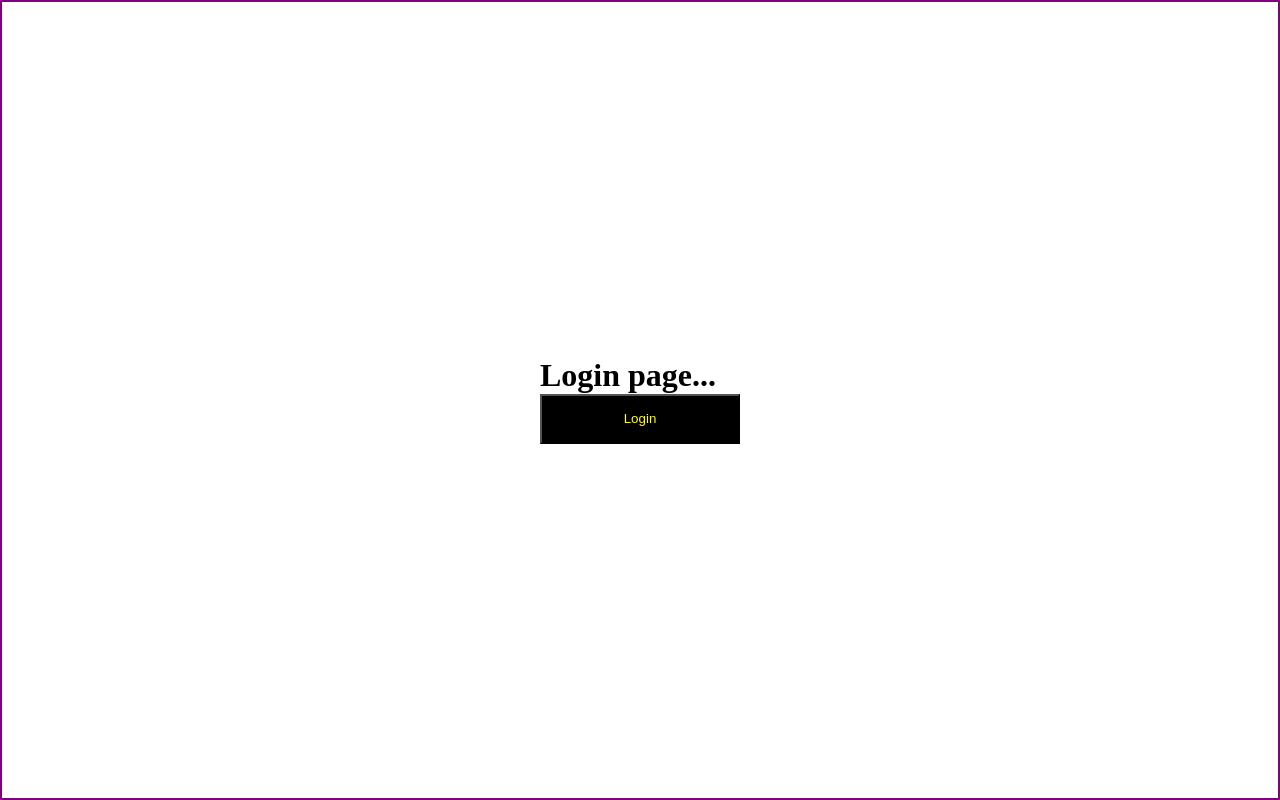
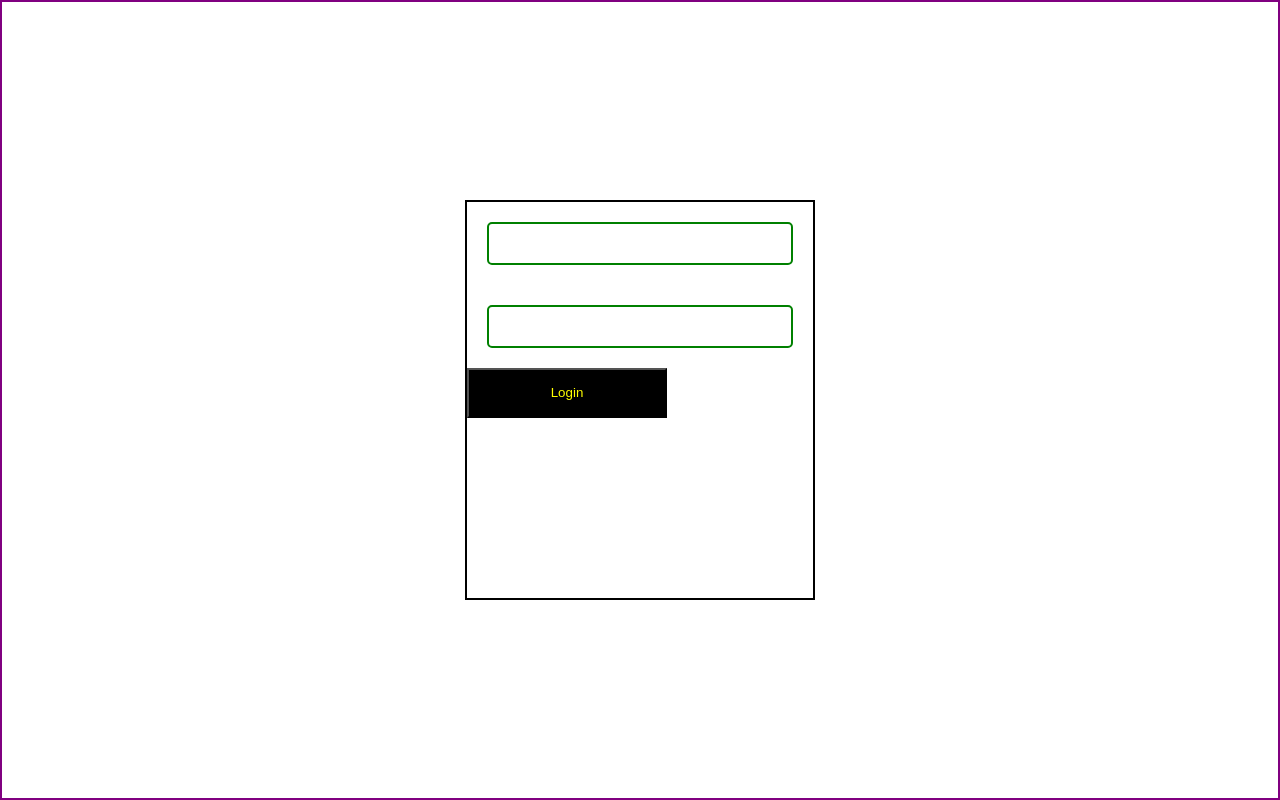
Before and after one commit to codeyourwaytofreedom/the_secretary, a Next.js app: page / in a window 1280 px wide. Built offline with nearby package versions, Linux system fonts and the light colour scheme.

Commit message:
Login screen design started.
Font imported and applied.

Will make a 3D Paylock animation.

Keep going.

Remember why you started.

```diff
--- a/components/login.tsx
+++ b/components/login.tsx
@@ -1,5 +1,6 @@
 import l from "../styles/Login.module.css";
 import { useRouter } from 'next/router';
+import { MouseEvent } from 'react';
 
 type clinic = {
     name:string,
@@ -8,8 +9,9 @@ type clinic = {
 const Login = () => {
     const router = useRouter();
 
-    const handle_login = async () => {
-        const res = await fetch("https://the-secretary-codeyourwaytofreedom.vercel.app//api/hello",{
+    const handle_login = async (e:MouseEvent<HTMLButtonElement>) => {
+        e.preventDefault();
+        const res = await fetch("http://localhost:3000/api/hello",{
             method: "POST",
             body:JSON.stringify(
                 {
@@ -27,12 +29,24 @@ const Login = () => {
 
     return (
         <div className={l.login}>
-            <div>
-                <h1>Login page...</h1>
-                <button onClick={handle_login}>Login</button>
+            <div className={l.login_shell}>
+                <form>
+                    <div className={l.login_shell_line}>
+                        <input type="text" />
+                    </div>
+                    <div className={l.login_shell_line}>
+                        <input type="text" />
+                    </div>
+                    <button type="submit" onClick={(e)=>handle_login(e)}>Login</button>
+                </form>
+
             </div>
         </div>
      );
 }
 
 export default Login;
+
+
+
+//"https://the-secretary-codeyourwaytofreedom.vercel.app//api/hello"
--- a/pages/api/hello.ts
+++ b/pages/api/hello.ts
@@ -19,7 +19,7 @@ export default async function handler(
   res: NextApiResponse
 ) {
 
-  //DATABASE CONNECTION
+  //DATABASE CONNECTION buraya try catch ekle
   const client = await connectToDatabase();
   const members = await client.db("clinics").listCollections().toArray();
 
--- a/styles/Login.module.css
+++ b/styles/Login.module.css
@@ -5,7 +5,31 @@
   justify-content: center;
   align-items: center;
 }
-.login button {
+.login_shell {
+  border: 2px solid black;
+  width: 300px;
+  width: 90vw;
+  max-width: 350px;
+  height: 400px;
+}
+.login_shell_line {
+  padding: 20px;
+}
+.login_shell_line input {
+  width: 100%;
+  line-height: 1.5;
+  font-size: larger;
+  padding: 5px;
+  border-radius: 5px;
+  border: 2px solid green;
+  font-family: "Lora", serif !important;
+  font-style: italic;
+}
+.login_shell_line input:focus {
+  box-shadow: 0px 0px 3px 1px rgb(18, 196, 18);
+  outline: none;
+}
+.login_shell button {
   width: 200px;
   height: 50px;
   background-color: black;
--- a/styles/Login.module.scss
+++ b/styles/Login.module.scss
@@ -1,13 +1,38 @@
+
 .login{
     border: 2px solid purple;
     height: 100vh;
     display: grid;
     justify-content: center;
     align-items: center;
-    button{
-        width: 200px;
-        height: 50px;
-        background-color: black;
-        color:yellow;
+    &_shell{
+        border:2px solid black;
+        width: 300px;
+        width: 90vw;
+        max-width: 350px;
+        height: 400px;
+        &_line{
+            padding: 20px;
+            input{
+                width: 100%;
+                line-height: 1.5;
+                font-size: larger;
+                padding: 5px;
+                border-radius: 5px;
+                border: 2px solid green;
+                font-family: 'Lora', serif !important;
+                font-style: italic;
+                &:focus{
+                    box-shadow: 0px 0px 3px 1px rgb(18, 196, 18);
+                    outline: none;
+                }
+            }
+        }
+        button{
+            width: 200px;
+            height: 50px;
+            background-color: black;
+            color:yellow;
+        }
     }
 }
--- a/styles/globals.css
+++ b/styles/globals.css
@@ -1,3 +1,5 @@
+@import url('https://fonts.googleapis.com/css2?family=Lora:ital,wght@0,400;0,500;0,600;1,400;1,500;1,600&display=swap');
+
 :root {
   --max-width: 1100px;
 }
```
Also changed, not shown: lib/auth.js (deleted), public/lock_adobe_express.svg (added), 1 other file (tests, documents, lock files or other folders).
